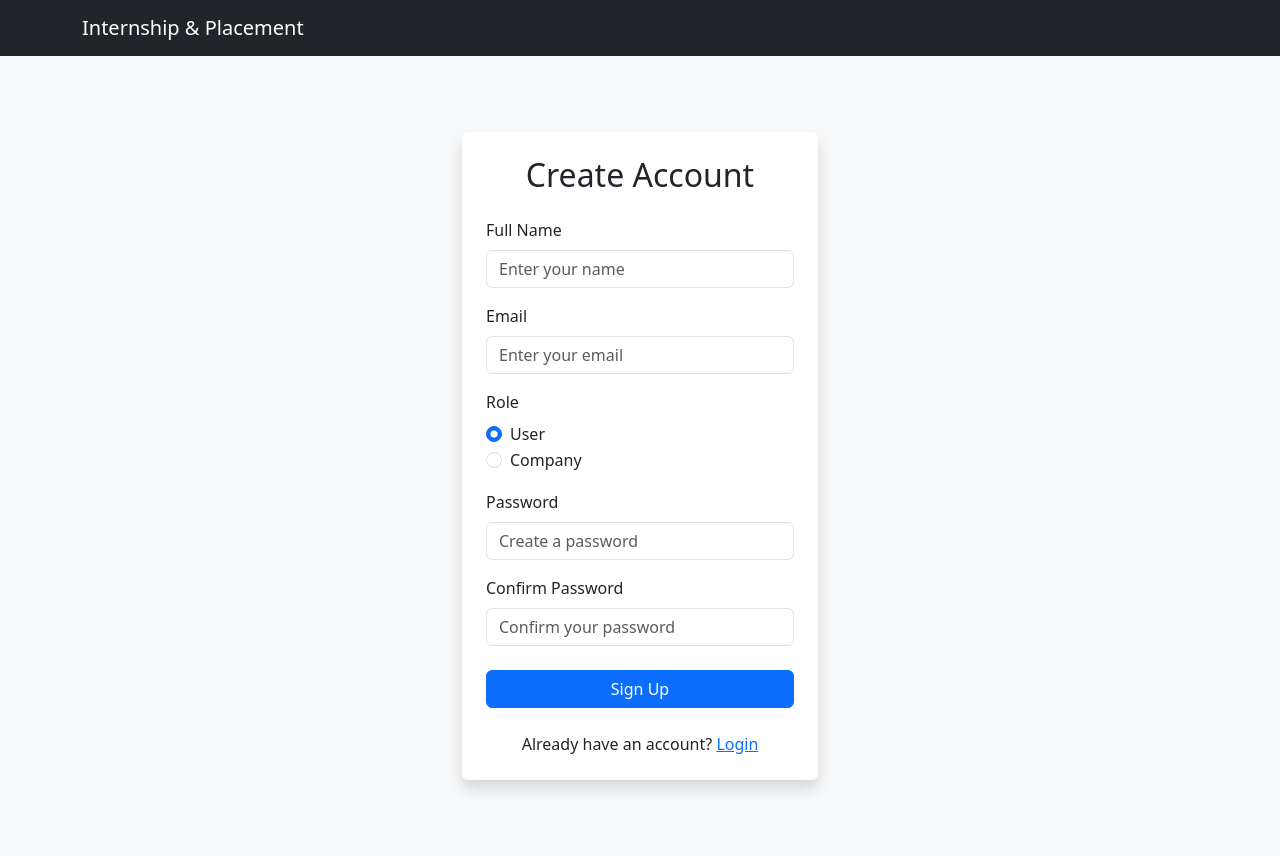
After one commit to anshik-gupta/internship-placement-management-system, a Node server app: page /signup in a window 1280 px wide. The commit adds this page. Run offline with Node 20, Linux system fonts and the light colour scheme.

Commit message:
Implement user signup and login

```diff
--- a/package.json
+++ b/package.json
@@ -22,6 +22,7 @@
   "dependencies": {
     "bcrypt": "^6.0.0",
     "dotenv": "^17.4.2",
+    "ejs": "^6.0.1",
     "express": "^5.2.1",
     "mysql2": "^3.23.3"
   },
--- a/src/app.js
+++ b/src/app.js
@@ -10,9 +10,15 @@ const companyRouter = require("./routes/companyRouter");
 
 const app= express();
 
+app.use(express.urlencoded({ extended: true }));
+
+app.set("view engine", "ejs");
+app.set("views", path.join(__dirname, "views"));
+
 app.use("/", homeRouter);
 
 app.use("/user", userRouter);
+
 app.use("/company", companyRouter)
 
 
--- a/src/controllers/homeController.js
+++ b/src/controllers/homeController.js
@@ -1,7 +1,45 @@
-const path = require("path");
+const userModel = require("../models/userModel");
 
-module.exports = (req, res, next) => {
-    res.sendFile("index.html", {
-        root: path.join(__dirname, "../views")
-    });
+const homeController = (req, res, next) => {
+    res.render("./homeview/home");
 };
+
+const loginController = (req, res, next) => {
+    res.render("./homeview/login");
+};
+
+const getSignupController = (req, res, next) => {
+    res.render("./homeview/signup");
+};
+
+const postSignupController = async(req, res, next) => {
+    console.log(req.body);
+    const { name, email, role, password, confirmPassword } = req.body;
+    try {
+        await userModel.register(name, email, role, password);
+        res.redirect("/login");
+    } catch (error) {
+        console.error("Error during signup:", error);
+        res.status(400).render("./homeview/signup");
+    }
+};
+
+const postLoginController = async(req, res, next) => {
+    console.log(req.body);
+    const {email, password}= req.body;
+    try {
+        await userModel.login(email, password);
+        res.redirect("/user");
+    } catch (error) {
+        console.error("Error during login:", error);
+        res.status(400).render("./homeview/login");
+    }
+};
+
+module.exports = {
+    homeController,
+    loginController,
+    getSignupController,
+    postSignupController,
+    postLoginController
+};
--- a/src/routes/homeRouter.js
+++ b/src/routes/homeRouter.js
@@ -3,6 +3,10 @@ const homeRouter = express.Router();
 
 const homeController = require('../controllers/homeController');
 
-homeRouter.get('/', homeController);
+homeRouter.get('/', homeController.homeController);
+homeRouter.get('/login', homeController.loginController);
+homeRouter.get('/signup', homeController.getSignupController);
+homeRouter.post('/signup', homeController.postSignupController);
+homeRouter.post('/login', homeController.postLoginController);
 
 module.exports = homeRouter;
--- a/src/views/index.html
+++ b/src/views/homeview/home.ejs
@@ -23,6 +23,7 @@
                 <a class="nav-link active fw-semibold" href="/">Home</a>
                 <a class="nav-link" href="/user">User</a>
                 <a class="nav-link" href="/company">Company</a>
+                <a class="nav-link" href="/login">Login</a>
             </div>
         </div>
     </nav>
--- /dev/null
+++ b/src/views/homeview/signup.ejs
@@ -0,0 +1,126 @@
+<!DOCTYPE html>
+<html lang="en">
+
+<head>
+    <meta charset="UTF-8">
+    <meta name="viewport" content="width=device-width, initial-scale=1.0">
+
+    <title>Sign Up | Internship & Placement</title>
+
+    <link href="https://cdn.jsdelivr.net/npm/bootstrap@5.3.3/dist/css/bootstrap.min.css" rel="stylesheet">
+</head>
+
+<body class="bg-light">
+
+    <!-- Navbar -->
+    <nav class="navbar navbar-dark bg-dark">
+        <div class="container">
+            <a class="navbar-brand" href="/">
+                Internship & Placement
+            </a>
+        </div>
+    </nav>
+
+    <!-- Signup Section -->
+    <div class="container">
+        <div class="row justify-content-center align-items-center min-vh-100">
+
+            <div class="col-11 col-sm-8 col-md-6 col-lg-4">
+
+                <div class="card shadow border-0">
+
+                    <div class="card-body p-4">
+
+                        <h2 class="text-center mb-4">Create Account</h2>
+
+                        <form action="/signup" method="POST">
+
+                            <!-- Name -->
+                            <div class="mb-3">
+                                <label for="name" class="form-label">
+                                    Full Name
+                                </label>
+
+                                <input type="text" class="form-control" id="name" name="name" placeholder="Enter your name"
+                                    required>
+                            </div>
+
+                            <!-- Email -->
+                            <div class="mb-3">
+                                <label for="email" class="form-label">
+                                    Email
+                                </label>
+
+                                <input type="email" class="form-control" id="email" name="email" placeholder="Enter your email"
+                                    required>
+                            </div>
+
+                            <!-- Role -->
+                            <fieldset class="mb-3">
+                                <legend class="form-label fs-6">Role</legend>
+
+                                <div class="form-check">
+                                    <input class="form-check-input" type="radio" id="userRole" name="role"
+                                        value="user"
+                                        checked required>
+                                    <label class="form-check-label" for="userRole">
+                                        User
+                                    </label>
+                                </div>
+
+                                <div class="form-check">
+                                    <input class="form-check-input" type="radio" id="companyRole" name="role"
+                                        value="company">
+                                    <label class="form-check-label" for="companyRole">
+                                        Company
+                                    </label>
+                                </div>
+                            </fieldset>
+
+                            <!-- Password -->
+                            <div class="mb-3">
+                                <label for="password" class="form-label">
+                                    Password
+                                </label>
+
+                                <input type="password" class="form-control" id="password" name="password"
+                                    placeholder="Create a password" required>
+                            </div>
+
+                            <!-- Confirm Password -->
+                            <div class="mb-3">
+                                <label for="confirmPassword" class="form-label">
+                                    Confirm Password
+                                </label>
+
+                                <input type="password" class="form-control" id="confirmPassword" name="confirmPassword"
+                                    placeholder="Confirm your password" required>
+                            </div>
+
+                            <!-- Signup Button -->
+                            <div class="d-grid mt-4">
+                                <button type="submit" class="btn btn-primary">
+                                    Sign Up
+                                </button>
+                            </div>
+
+                        </form>
+
+                        <!-- Login -->
+                        <p class="text-center mt-4 mb-0">
+                            Already have an account?
+                            <a href="/login">Login</a>
+                        </p>
+
+                    </div>
+
+                </div>
+
+            </div>
+
+        </div>
+    </div>
+
+</body>
+
+</html>
```
Also changed, not shown: src/models/userModel.js (added, +46 -0 lines), src/views/homeview/login.ejs (added, +84 -0 lines), 1 other file.
